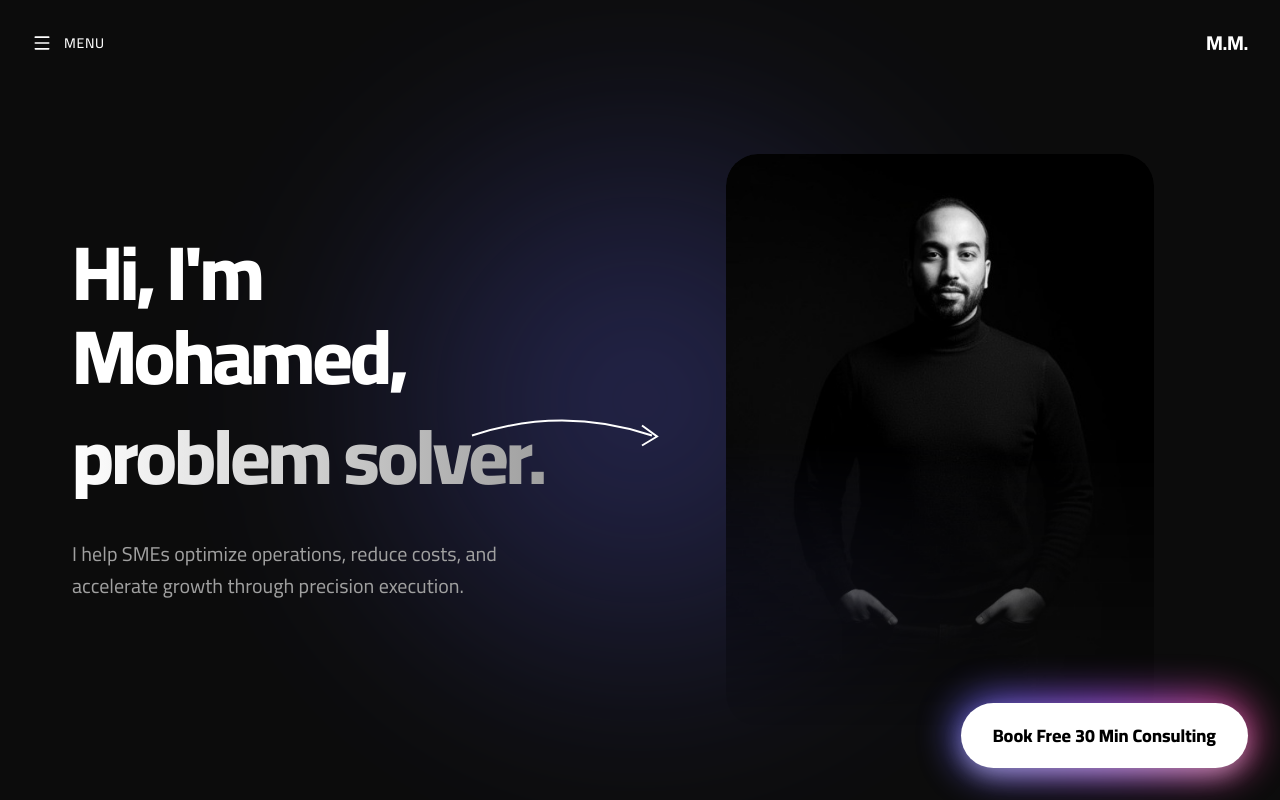
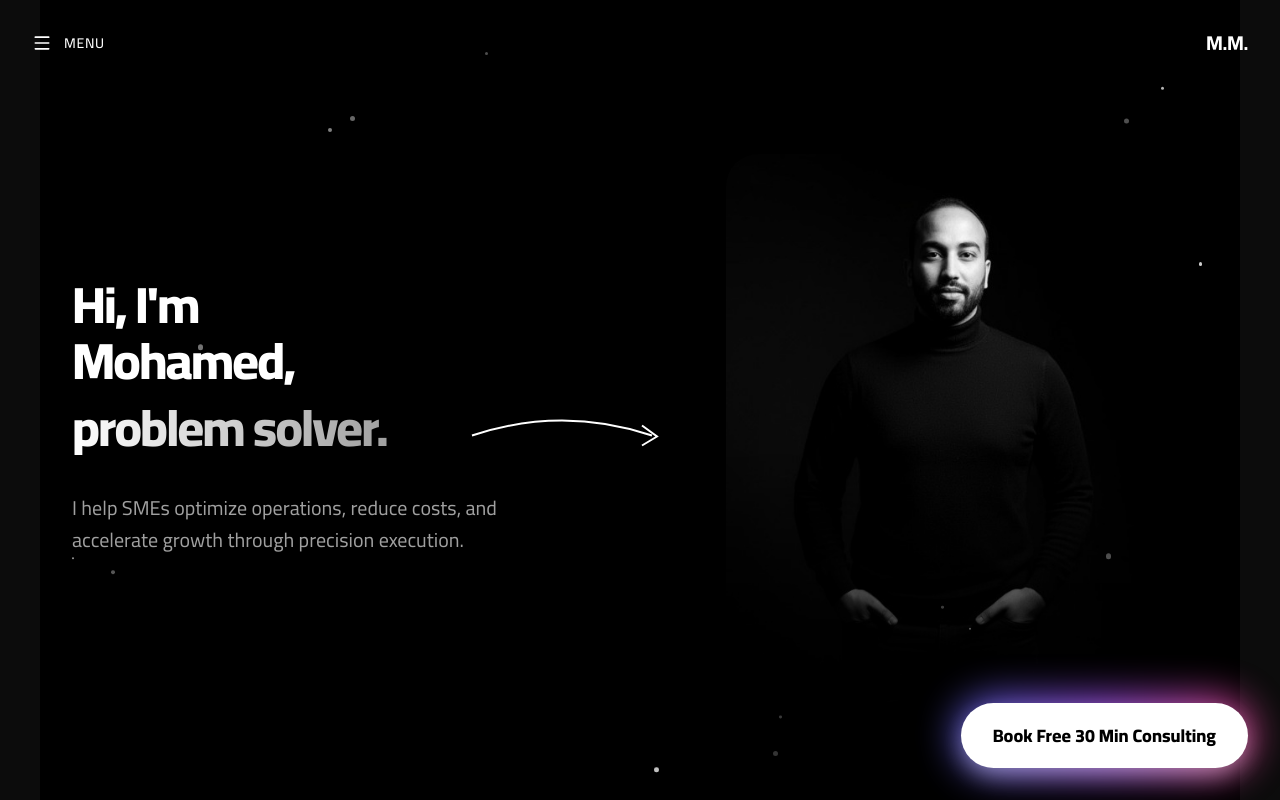
Before and after one commit to mohamedmohsen-selhdar/mohamed-portfolio, a Next.js app: page / in a window 1280 px wide. Shown: the top 800 px of the page. Built offline with nearby package versions, Linux system fonts and the light colour scheme.

Commit message:
Implement Hero polish and Light mode

```diff
--- a/src/components/home/Hero.tsx
+++ b/src/components/home/Hero.tsx
@@ -12,6 +12,18 @@ const roles = [
 
 export default function Hero() {
     const [currentRoleIndex, setCurrentRoleIndex] = useState(0);
+    const [dots, setDots] = useState<{ x: number, y: number, size: number, delay: number }[]>([]);
+
+    useEffect(() => {
+        // Generate random dots on client side to avoid hydration mismatch
+        const newDots = Array.from({ length: 20 }).map(() => ({
+            x: Math.random() * 100,
+            y: Math.random() * 100,
+            size: Math.random() * 4 + 2,
+            delay: Math.random() * 5
+        }));
+        setDots(newDots);
+    }, []);
 
     useEffect(() => {
         const interval = setInterval(() => {
@@ -28,10 +40,39 @@ export default function Hero() {
             justifyContent: 'center',
             position: 'relative',
             paddingTop: '80px',
-            overflow: 'hidden'
+            overflow: 'hidden',
+            backgroundColor: '#000000',
+            color: '#ffffff' /* Force dark mode specifically for the hero */
         }}>
-            {/* Background Aura */}
-            <div className="aura-bg" />
+            {/* Floating Dots */}
+            {dots.map((dot, i) => (
+                <motion.div
+                    key={i}
+                    animate={{
+                        y: [0, -30, 0],
+                        opacity: [0.2, 0.8, 0.2]
+                    }}
+                    transition={{
+                        duration: Math.random() * 3 + 4,
+                        repeat: Infinity,
+                        delay: dot.delay,
+                        ease: "easeInOut"
+                    }}
+                    style={{
+                        position: 'absolute',
+                        left: `${dot.x}%`,
+                        top: `${dot.y}%`,
+                        width: `${dot.size}px`,
+                        height: `${dot.size}px`,
+                        backgroundColor: '#ffffff',
+                        borderRadius: '50%',
+                        zIndex: 1
+                    }}
+                />
+            ))}
+
+            {/* Background Aura (Moved to Left) */}
+            <div className="aura-bg" style={{ left: '0%', transform: 'translate(-20%, -50%)', width: '80vw', height: '80vw' }} />
 
             <div style={{ display: 'grid', gridTemplateColumns: '1fr 1fr', gap: '4rem', alignItems: 'center', width: '100%', maxWidth: '1200px', zIndex: 10 }}>
 
@@ -42,7 +83,8 @@ export default function Hero() {
                         animate={{ opacity: 1, y: 0 }}
                         transition={{ duration: 0.8, delay: 0.2 }}
                         style={{
-                            fontSize: 'clamp(3rem, 6vw, 5rem)',
+                            fontSize: 'clamp(2rem, 4vw, 3.5rem)', /* Minimized headline */
+
                             fontWeight: 800,
                             lineHeight: 1.1,
                             letterSpacing: '-0.04em',
```
Also changed, not shown: src/components/layout/Navbar.tsx (+37 -5 lines).
